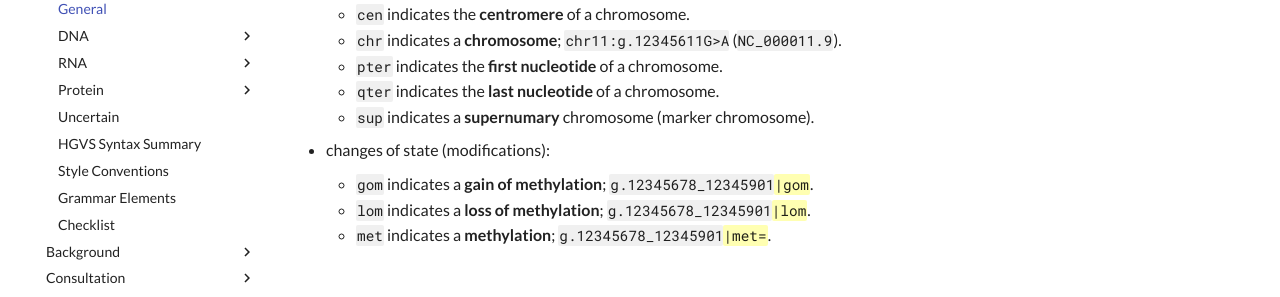
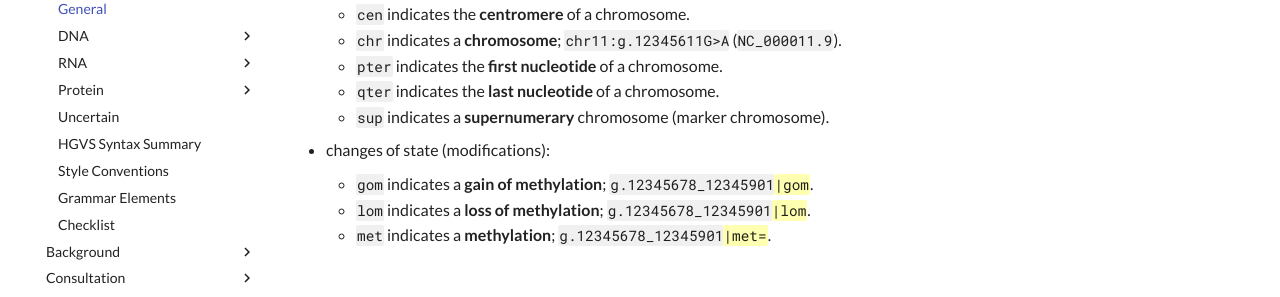
Before and after one commit to HGVSnomenclature/hgvs-nomenclature, an MkDocs documentation site: the page built from docs/recommendations/general.md, in a window 1280 px wide and 900 px high, scrolled down 3397 px. Shown: the part 153-450 px from the top of the window. Built offline with MkDocs 1.6.1 and Material for MkDocs 9.7.7, drawn with Linux system fonts in a browser that asks for light colours.

Commit message:
Fix the naming as well; supernumary should be supernumerary.

```diff
--- a/docs/recommendations/general.md
+++ b/docs/recommendations/general.md
@@ -115,7 +115,7 @@ Specific abbreviations are used to describe different variant types.
     - `chr` indicates a **chromosome**; `chr11:g.12345611G>A` (`NC_000011.9`).
     - `pter` indicates the **first nucleotide** of a chromosome.
     - `qter` indicates the **last nucleotide** of a chromosome.
-    - `sup` indicates a **supernumary** chromosome (marker chromosome).
+    - `sup` indicates a **supernumerary** chromosome (marker chromosome).
 
 - changes of state (modifications):
     - `gom` indicates a **gain of methylation**; `g.12345678_12345901`<code class="spot1">|gom</code>.
```
Also changed, not shown: docs/recommendations/DNA/duplication.md (+1 -1 lines).
